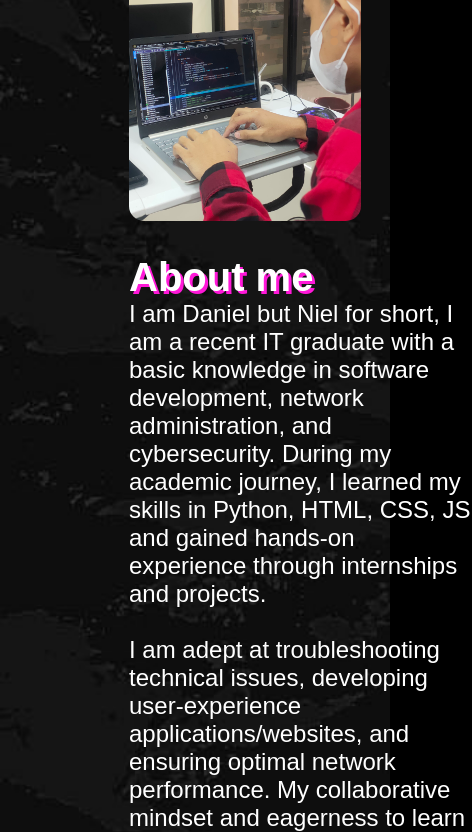
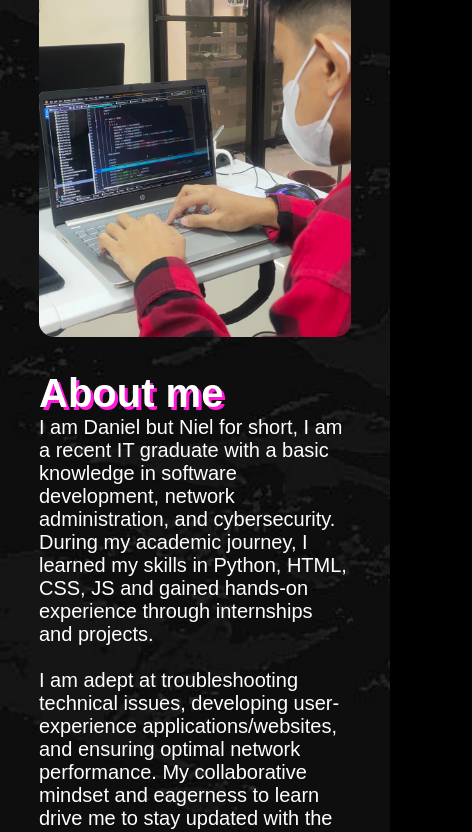
Before and after one commit to danielvillete/Portfolio, a plain HTML site: page index.html in a window 390 px wide. Shown: the part 1049-1881 px from the top of the page, 472 px wide, since content can reach past the window. Drawn offline with Linux system fonts and the light colour scheme.

Commit message:
Update style.css

```diff
--- a/style.css
+++ b/style.css
@@ -132,7 +132,6 @@ nav ul li a:hover::after{
 /*-- ABOUT --*/
 #about{
   padding: 80px 0;
-  padding-left: 100px;
   color: #ababab;
   background-image: url(images/bg.jpg);
   background-size: cover;
@@ -490,8 +489,12 @@ nav .fas{
     font-size: 16px;
     margin-right: 20px;
   }
+  .about-col-2 p{
+    font-size: 20px;
+  }
   .contact-left, .contact-right{
     flex-basis: 100%;
+
   }
   .copyright{
     font-size: 14px;
```
